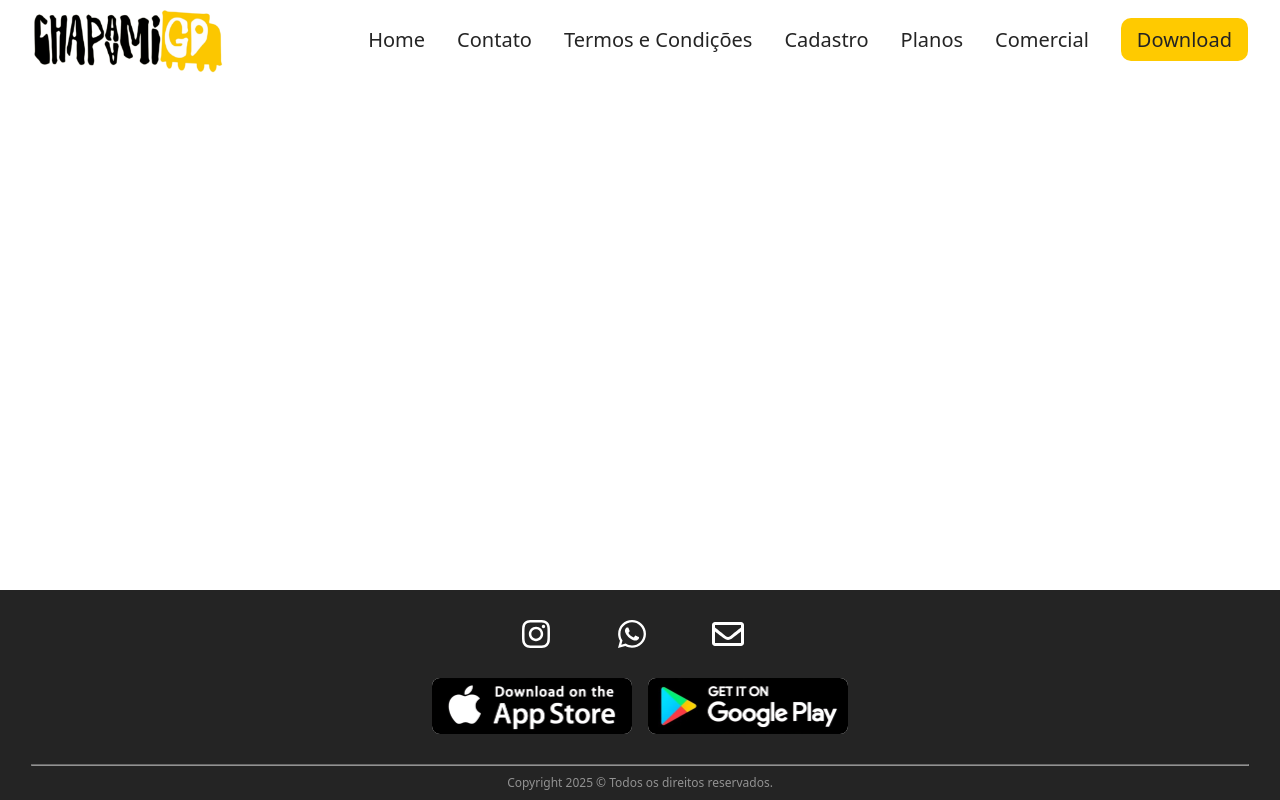
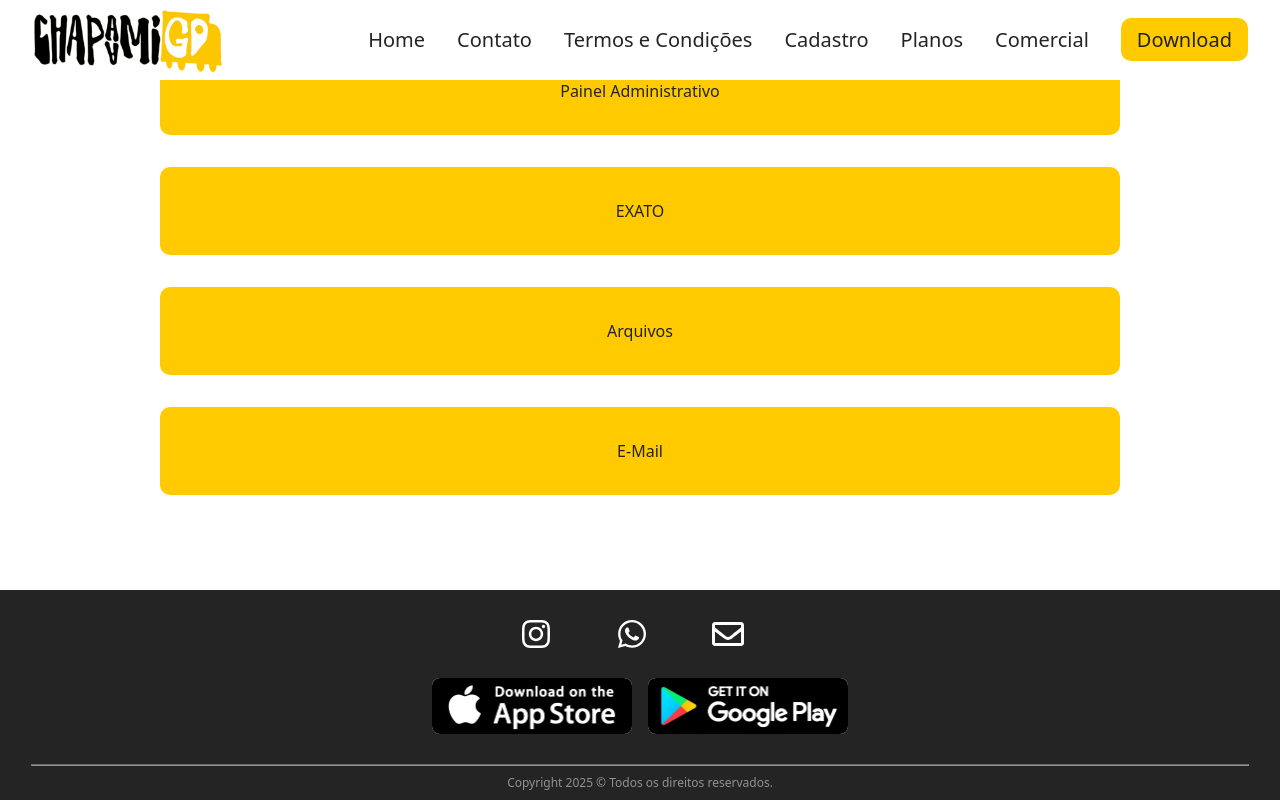
Before and after one commit to kiqBueno/ChapaAmigoWeb, a React (Vite) app: page /access in a window 1280 px wide. Built offline with nearby package versions, Linux system fonts and the light colour scheme.

Commit message:
Prototipo FInal takt to configurado

```diff
--- a/src/App.tsx
+++ b/src/App.tsx
@@ -10,6 +10,7 @@ import Footer from "./components/Footer";
 import Home from "./pages/HomePage";
 import TermosCondicoes from "./pages/TermsConditionsPage";
 import Contato from "./pages/ContactPage";
+import AccessPage from "./pages/AccessPage";
 
 const ScrollToTop = () => {
   const { pathname } = useLocation();
@@ -21,31 +22,7 @@ const ScrollToTop = () => {
   return null;
 };
 
-declare global {
-  interface Window {
-    Tawk_API: {
-      [key: string]: unknown;
-    };
-  }
-}
-
 function App() {
-  useEffect(() => {
-    const Tawk_API = window.Tawk_API || {};
-    window.Tawk_API = Tawk_API;
-    (function () {
-      const s1 = document.createElement("script");
-      const s0 = document.getElementsByTagName("script")[0];
-      s1.async = true;
-      s1.src = "https://embed.tawk.to/YOUR_PROPERTY_ID/default";
-      s1.charset = "UTF-8";
-      s1.setAttribute("crossorigin", "*");
-      if (s0.parentNode) {
-        s0.parentNode.insertBefore(s1, s0);
-      }
-    })();
-  }, []);
-
   return (
     <Router>
       <ScrollToTop />
@@ -55,6 +32,7 @@ function App() {
           <Route path="/" element={<Home />} />
           <Route path="/contato" element={<Contato />} />
           <Route path="/termos-condicoes" element={<TermosCondicoes />} />
+          <Route path="/access" element={<AccessPage />} />
         </Routes>
         <Footer />
       </div>
--- a/src/components/Button/Button.css
+++ b/src/components/Button/Button.css
@@ -11,6 +11,6 @@
 }
 
 .customButton:hover {
-    background-color: #0f3558;
-    color: white;
-  }
+  background-color: #0f3558;
+  color: white;
+}
--- /dev/null
+++ b/src/components/Button/index.tsx
@@ -0,0 +1,28 @@
+import React from "react";
+import "./Button.css";
+
+interface ButtonProps {
+  color: string;
+  padding: string;
+  children: React.ReactNode;
+  onClick?: () => void;
+}
+
+const Button: React.FC<ButtonProps> = ({
+  color,
+  padding,
+  children,
+  onClick,
+}) => {
+  return (
+    <button
+      className="customButton"
+      style={{ backgroundColor: color, padding: padding }}
+      onClick={onClick}
+    >
+      {children}
+    </button>
+  );
+};
+
+export default Button;
--- a/src/components/Header/Header.tsx
+++ b/src/components/Header/Header.tsx
@@ -1,7 +1,7 @@
 import { useState, useEffect } from "react";
 import "./Header.css";
 import Logo from "../../assets/Logo.png";
-import Button from "../Button/Button";
+import Button from "../Button";
 
 const Header = () => {
   const [isOpen, setIsOpen] = useState(false);
--- a/src/main.tsx
+++ b/src/main.tsx
@@ -8,3 +8,17 @@ createRoot(document.getElementById("root")!).render(
     <App />
   </StrictMode>
 );
+
+// Start of Tawk.to Script
+var Tawk_API = Tawk_API || {},
+  Tawk_LoadStart = new Date();
+(function () {
+  var s1 = document.createElement("script"),
+    s0 = document.getElementsByTagName("script")[0];
+  s1.async = true;
+  s1.src = "https://embed.tawk.to/63b7553d47425128790beaa6/1gm229upa";
+  s1.charset = "UTF-8";
+  s1.setAttribute("crossorigin", "*");
+  s0.parentNode.insertBefore(s1, s0);
+})();
+// End of Tawk.to Script
--- /dev/null
+++ b/src/pages/AccessPage/AcessPage.css
@@ -0,0 +1,7 @@
+#accessPageContainer {
+  display: flex;
+  flex-direction: column;
+  gap: 2rem;
+  width: 75vw;
+  margin: auto;
+}
--- /dev/null
+++ b/src/pages/AccessPage/index.tsx
@@ -0,0 +1,47 @@
+import Button from "../../components/Button"; // Importar o componente Button
+import "./AcessPage.css";
+
+const AccessPage = () => {
+  return (
+    <div id="accessPageContainer">
+      <Button
+        color="#ffca00"
+        padding="2rem 1rem"
+        onClick={() =>
+          window.open("https://chapa-amigo-kxp.web.app/", "_blank")
+        }
+      >
+        Painel Administrativo
+      </Button>
+      <Button
+        color="#ffca00"
+        padding="2rem 1rem"
+        onClick={() =>
+          window.open("https://chapa-amigo-kxp.web.app/", "_blank")
+        }
+      >
+        EXATO
+      </Button>
+      <Button
+        color="#ffca00"
+        padding="2rem 1rem"
+        onClick={() =>
+          window.open("https://chapa-amigo-kxp.web.app/", "_blank")
+        }
+      >
+        Arquivos
+      </Button>
+      <Button
+        color="#ffca00"
+        padding="2rem 1rem"
+        onClick={() =>
+          window.open("https://chapa-amigo-kxp.web.app/", "_blank")
+        }
+      >
+        E-Mail
+      </Button>
+    </div>
+  );
+};
+
+export default AccessPage;
--- a/src/pages/TermsConditionsPage/TermsConditionsPage.tsx
+++ b/src/pages/TermsConditionsPage/TermsConditionsPage.tsx
@@ -2,7 +2,7 @@ import { useState } from "react";
 import "./TermsConditionsPage.css";
 import { FaChevronDown, FaChevronUp } from "react-icons/fa";
 import termosCondicoes from "../../assets/Termos_de_Uso_Chapa_Amigo.pdf";
-import Button from "../../components/Button/Button";
+import Button from "../../components/Button";
 
 const TermsConditionsPage = () => {
   const [isOpen1, setIsOpen1] = useState(false);
```
Also changed, not shown: src/components/Button/Button.tsx (deleted, +0 -19 lines).
